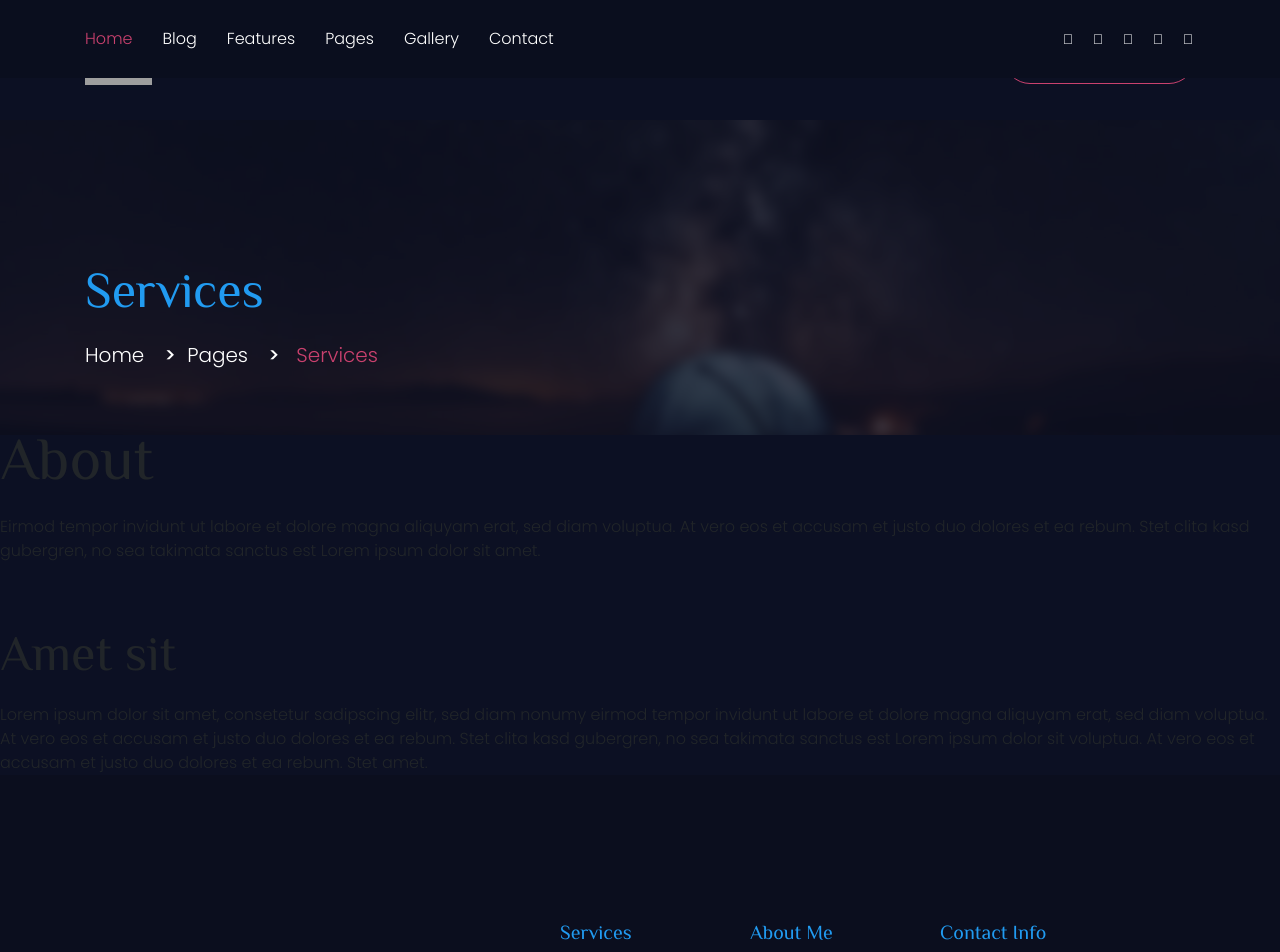
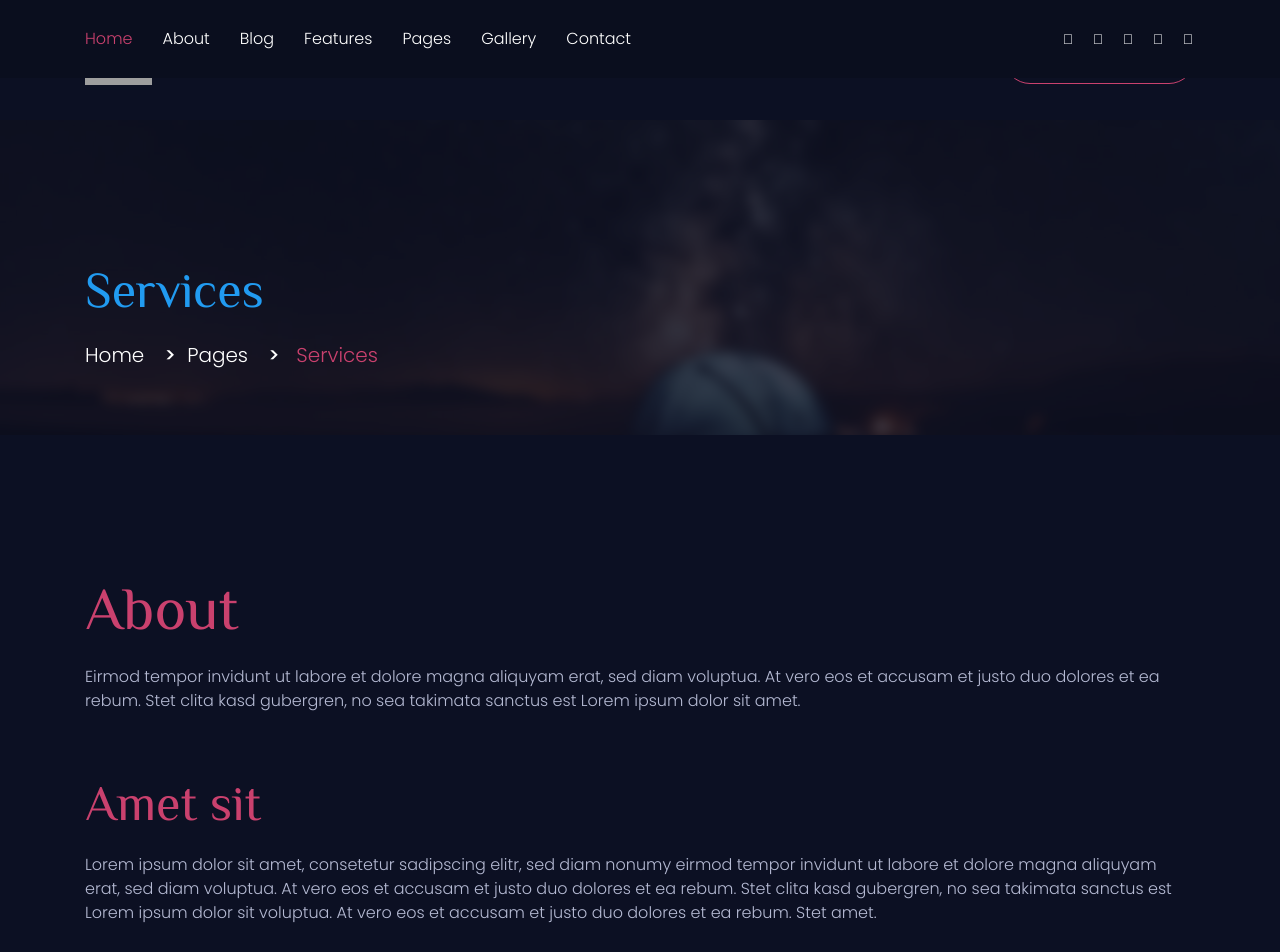
Before and after one commit to nayminhtwe/1875_Baydin_PWA, a Vue app: page /about in a window 1280 px wide. Shown: the top 952 px of the page. Built offline with nearby package versions, Linux system fonts and the light colour scheme; grey boxes are pictures that could not be loaded; a web font is replaced by a local one.

Commit message:
add themeforest about page

```diff
--- a/src/components/core/blocks/Header/Header.vue
+++ b/src/components/core/blocks/Header/Header.vue
@@ -49,7 +49,7 @@
                                                 </li>
                                             </ul>
                                         </li>
-
+<li><router-link to="/about">About</router-link></li>
                                         <!-- blog -->
                                         <li>
                                             <a href="blog-right.html">Blog</a>
--- a/src/views/About.vue
+++ b/src/views/About.vue
@@ -1,5 +1,9 @@
 <template>
     <div class="About">
+        <section class="ds s-pt-90 s-pb-40 s-pt-xl-150 s-pb-xl-100 c-gutter-60 c-mb-50">
+            <div class="container">
+                <div class="row">
+                    <div class="col-xl-12 col-lg-12">
                         <h1>About</h1>
                         <p>
                             Eirmod tempor invidunt ut labore et dolore magna aliquyam erat, sed diam
@@ -18,6 +22,10 @@
                             amet.
                         </p>
                     </div>
+                </div>
+            </div>
+        </section>
+    </div>
 </template>
 
 <script>
```
Lines whose indentation alone changed are shown as unchanged.
